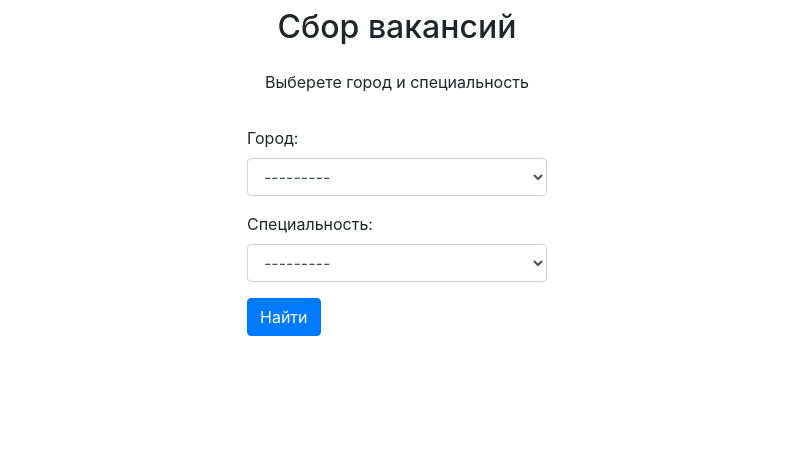
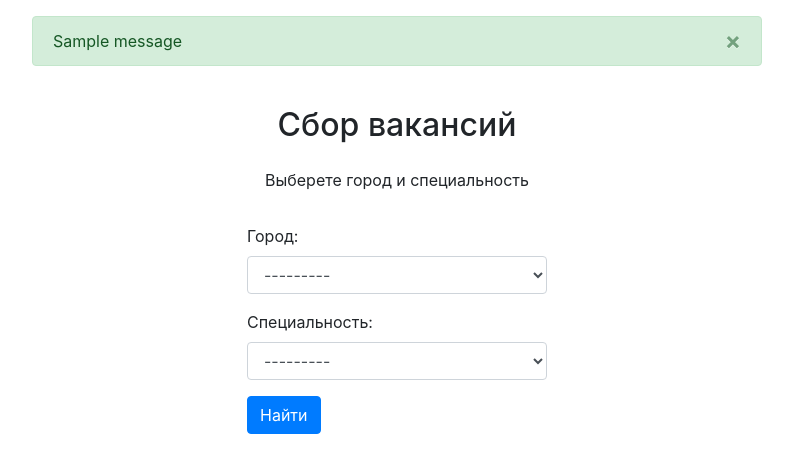
Before and after one commit to olysseuss/service_scrp, a Django app: page / in a window 1280 px wide. Shown: the part 56-529 px from the top of the page, without its empty margins (243-1036 px from the left). Run offline with Django 3.2, Linux system fonts and the light colour scheme; tables that the repository leaves empty hold one stand-in row (values such as "Sample post"); one stand-in notice (Sample message) is shown; parts of the project's set-up code (start-up, migrations or seed data) failed here and were passed over; some libraries are stand-ins or nearby versions.

Commit message:
User messages

```diff
--- a/src/accounts/views.py
+++ b/src/accounts/views.py
@@ -1,5 +1,6 @@
 from django.shortcuts import render, redirect
 from django.contrib.auth import authenticate, login, logout, get_user_model
+from django.contrib import messages
 
 from accounts.forms import UserLoginForm, UserRegistrationForm, UserUpdateForm
 
@@ -29,6 +30,7 @@ def register_view(request):
         new_user = form.save(commit=False)  # False - the instance of user will be save manually at a later time
         new_user.set_password(form.cleaned_data['password'])  # encrypts and sets a password
         new_user.save()  # default True
+        messages.success(request, "Регистрация прошла успешно!")
         return render(request, 'accounts/register_done.html', {'new_user': new_user})
     return render(request, 'accounts/register.html', {'form': form})
 
@@ -44,6 +46,7 @@ def update_view(request):
                 user.language = data['language']
                 user.send_email = data['send_email']
                 user.save()
+                messages.success(request, "Данные обновлены успешно!")
                 return redirect('accounts:update')
         else:
             form = UserUpdateForm(initial={'city': user.city, 'language': user.language, 'send_email': user.send_email})
@@ -58,5 +61,5 @@ def delete_view(request):
         if request.method == 'POST':
             qs = User.objects.get(pk=user.pk)
             qs.delete()
-
+            messages.error(request, "Удаление пользователя завершено!")
     return redirect('home')
--- a/src/templates/base.html
+++ b/src/templates/base.html
@@ -34,6 +34,32 @@
     </nav>
     </div>
 
+    <div class="container">
+      <div class="row">
+        <div class="col-8 mx-auto my-3">
+          {% if messages %}
+            {% for message in messages %}
+               {% if message.level == DEFAULT_MESSAGE_LEVELS.ERROR %}
+                  <div class="alert alert-danger alert-dismissible fade show" role="alert">
+                    {{ message }}
+                    <button type="button" class="close" data-dismiss="alert" aria-label="Close">
+                      <span aria-hidden="true">&times;</span>
+                    </button>
+                  </div>
+              {% else %}
+                  <div class="alert alert-success alert-dismissible fade show" role="alert">
+                    {{ message }}
+                    <button type="button" class="close" data-dismiss="alert" aria-label="Close">
+                      <span aria-hidden="true">&times;</span>
+                    </button>
+                  </div>
+             {% endif %}
+          {% endfor %}
+        {% endif %}
+        </div>
+      </div>
+    </div>
+
     <div class="container-fluent">
       <div class="row">
           {% block content %}{% endblock %}
```
